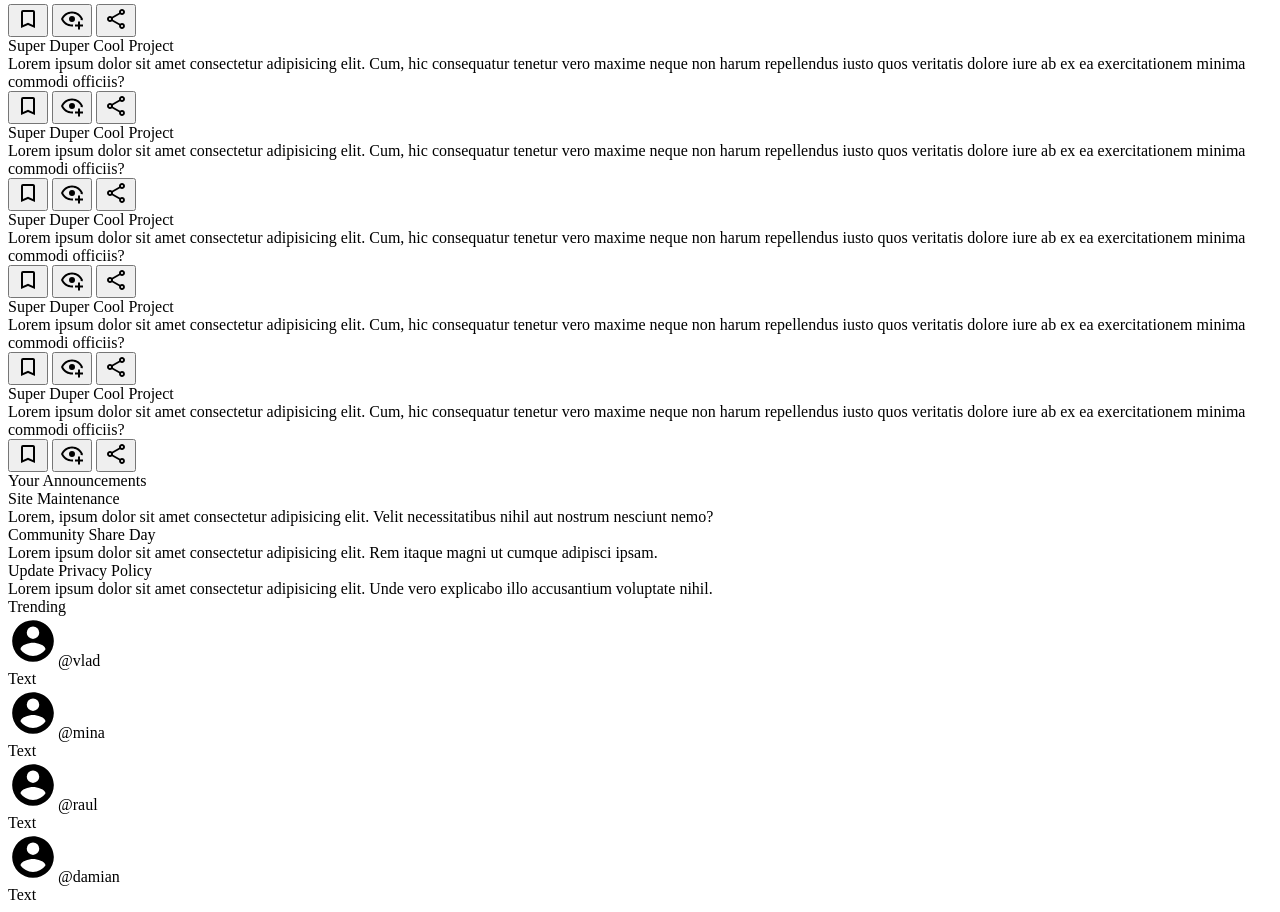
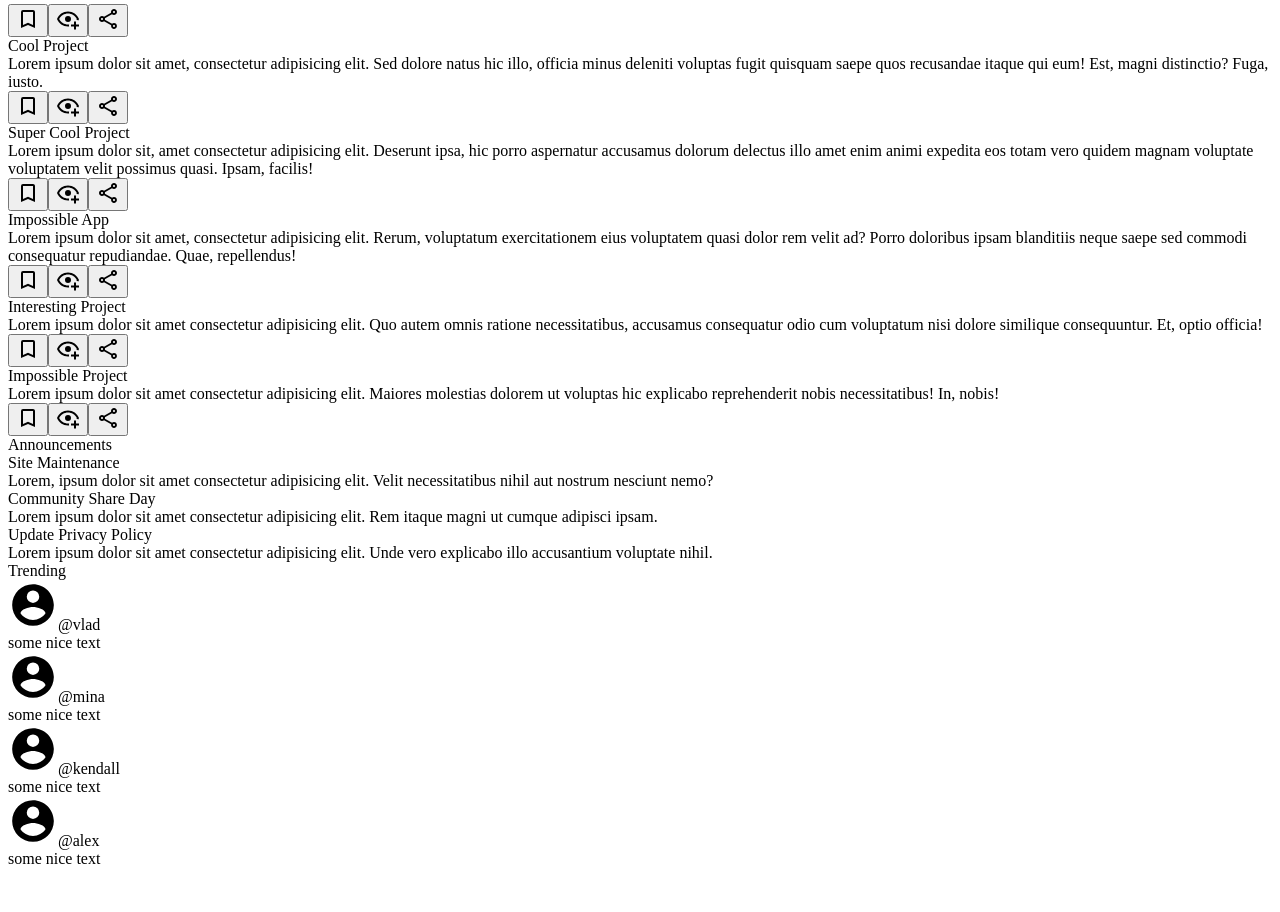
Before and after one commit to RzvHgn/admin-page, a plain HTML site: page index.html in a window 1280 px wide. Shown: the part 647-1559 px from the top of the page. After the commit the page ends 1523 px from the top, so only its background shows below. Drawn offline with Linux system fonts and the light colour scheme.

Commit message:
Clean up of html code.

```diff
--- a/index.html
+++ b/index.html
@@ -3,8 +3,8 @@
 <head>
     <meta charset="UTF-8">
     <meta name="viewport" content="width=device-width, initial-scale=1.0">
+    <link ref="stylesheet" href="style.css">
     <title>Admin Dashboard</title>
-    <link ref="stylesheet" href="style.css">
 </head>
 <body>
     <nav>
@@ -61,112 +61,98 @@
               </div>
               <div>
                 <button class="project-icons">
-                        <img src="assets/bookmark-outline.svg" alt="" />
-                    </button>
-                    <button class="project-icons">
-                        <img src="assets/eye-plus-outline.svg" alt="" />
-                    </button>
-                    <button class="project-icons">
+                  <img src="assets/bookmark-outline.svg" alt="" /></button
+                ><button class="project-icons">
+                  <img src="assets/eye-plus-outline.svg" alt="" /></button
+                ><button class="project-icons">
                   <img src="assets/share-variant-outline.svg" alt="" />
                 </button>
               </div>
             </div>
             <div class="project">
               <div>
-                    Super Duper Cool Project <br />
-                    Lorem ipsum dolor sit amet consectetur adipisicing elit. Cum, hic
-                    consequatur tenetur vero maxime neque non harum repellendus iusto
-                    quos veritatis dolore iure ab ex ea exercitationem minima commodi
-                    officiis?
+                Cool Project <br />
+                Lorem ipsum dolor sit amet, consectetur adipisicing elit. Sed
+                dolore natus hic illo, officia minus deleniti voluptas fugit
+                quisquam saepe quos recusandae itaque qui eum! Est, magni
+                distinctio? Fuga, iusto.
               </div>
               <div>
                 <button class="project-icons">
-                        <img src="assets/bookmark-outline.svg" alt="" />
-                    </button>
-                    <button class="project-icons">
-                        <img src="assets/eye-plus-outline.svg" alt="" />
-                    </button>
-                    <button class="project-icons">
+                  <img src="assets/bookmark-outline.svg" alt="" /></button
+                ><button class="project-icons">
+                  <img src="assets/eye-plus-outline.svg" alt="" /></button
+                ><button class="project-icons">
                   <img src="assets/share-variant-outline.svg" alt="" />
                 </button>
               </div>
             </div>
             <div class="project">
               <div>
-                    Super Duper Cool Project <br />
-                    Lorem ipsum dolor sit amet consectetur adipisicing elit. Cum, hic
-                    consequatur tenetur vero maxime neque non harum repellendus iusto
-                    quos veritatis dolore iure ab ex ea exercitationem minima commodi
-                    officiis?
+                Super Cool Project <br />
+                Lorem ipsum dolor sit, amet consectetur adipisicing elit. Deserunt
+                ipsa, hic porro aspernatur accusamus dolorum delectus illo amet
+                enim animi expedita eos totam vero quidem magnam voluptate
+                voluptatem velit possimus quasi. Ipsam, facilis!
               </div>
               <div>
                 <button class="project-icons">
-                        <img src="assets/bookmark-outline.svg" alt="" />
-                    </button>
-                    <button class="project-icons">
-                        <img src="assets/eye-plus-outline.svg" alt="" />
-                    </button>
-                    <button class="project-icons">
+                  <img src="assets/bookmark-outline.svg" alt="" /></button
+                ><button class="project-icons">
+                  <img src="assets/eye-plus-outline.svg" alt="" /></button
+                ><button class="project-icons">
                   <img src="assets/share-variant-outline.svg" alt="" />
                 </button>
               </div>
             </div>
             <div class="project">
               <div>
-                    Super Duper Cool Project <br />
-                    Lorem ipsum dolor sit amet consectetur adipisicing elit. Cum, hic
-                    consequatur tenetur vero maxime neque non harum repellendus iusto
-                    quos veritatis dolore iure ab ex ea exercitationem minima commodi
-                    officiis?
+                Impossible App <br />
+                Lorem ipsum dolor sit amet, consectetur adipisicing elit. Rerum,
+                voluptatum exercitationem eius voluptatem quasi dolor rem velit
+                ad? Porro doloribus ipsam blanditiis neque saepe sed commodi
+                consequatur repudiandae. Quae, repellendus!
               </div>
               <div>
                 <button class="project-icons">
-                        <img src="assets/bookmark-outline.svg" alt="" />
-                    </button>
-                    <button class="project-icons">
-                        <img src="assets/eye-plus-outline.svg" alt="" />
-                    </button>
-                    <button class="project-icons">
+                  <img src="assets/bookmark-outline.svg" alt="" /></button
+                ><button class="project-icons">
+                  <img src="assets/eye-plus-outline.svg" alt="" /></button
+                ><button class="project-icons">
                   <img src="assets/share-variant-outline.svg" alt="" />
                 </button>
               </div>
             </div>
             <div class="project">
               <div>
-                    Super Duper Cool Project <br />
-                    Lorem ipsum dolor sit amet consectetur adipisicing elit. Cum, hic
-                    consequatur tenetur vero maxime neque non harum repellendus iusto
-                    quos veritatis dolore iure ab ex ea exercitationem minima commodi
-                    officiis?
+                Interesting Project <br />
+                Lorem ipsum dolor sit amet consectetur adipisicing elit. Quo autem
+                omnis ratione necessitatibus, accusamus consequatur odio cum
+                voluptatum nisi dolore similique consequuntur. Et, optio officia!
               </div>
               <div>
                 <button class="project-icons">
-                        <img src="assets/bookmark-outline.svg" alt="" />
-                    </button>
-                    <button class="project-icons">
-                        <img src="assets/eye-plus-outline.svg" alt="" />
-                    </button>
-                    <button class="project-icons">
+                  <img src="assets/bookmark-outline.svg" alt="" /></button
+                ><button class="project-icons">
+                  <img src="assets/eye-plus-outline.svg" alt="" /></button
+                ><button class="project-icons">
                   <img src="assets/share-variant-outline.svg" alt="" />
                 </button>
               </div>
             </div>
             <div class="project">
               <div>
-                    Super Duper Cool Project <br />
-                    Lorem ipsum dolor sit amet consectetur adipisicing elit. Cum, hic
-                    consequatur tenetur vero maxime neque non harum repellendus iusto
-                    quos veritatis dolore iure ab ex ea exercitationem minima commodi
-                    officiis?
+                Impossible Project <br />
+                Lorem ipsum dolor sit amet consectetur adipisicing elit. Maiores
+                molestias dolorem ut voluptas hic explicabo reprehenderit nobis
+                necessitatibus! In, nobis!
               </div>
               <div>
                 <button class="project-icons">
-                        <img src="assets/bookmark-outline.svg" alt="" />
-                    </button>
-                    <button class="project-icons">
-                        <img src="assets/eye-plus-outline.svg" alt="" />
-                    </button>
-                    <button class="project-icons">
+                  <img src="assets/bookmark-outline.svg" alt="" /></button
+                ><button class="project-icons">
+                  <img src="assets/eye-plus-outline.svg" alt="" /></button
+                ><button class="project-icons">
                   <img src="assets/share-variant-outline.svg" alt="" />
                 </button>
               </div>
@@ -174,7 +160,7 @@
           </article>
     </div>
     <div class="announcement">
-        <div class="head">Your Announcements</div>
+        <div class="head">Announcements</div>
         <article>
             <div class="1">
                 Site Maintenance <br />
@@ -197,20 +183,20 @@
             <div class="head">Trending</div>
             <article>
                 <div class="trending-user">
-                <img src="assets/profile-small.svg" alt="" />@vlad<br />
-                Text
+                  <img src="assets/profile-small.svg" alt="" />@vlad <br />
+                  some nice text
                 </div>
                 <div class="trending-user">
-                <img src="assets/profile-small.svg" alt="" />@mina<br />
-                Text
+                  <img src="assets/profile-small.svg" alt="" />@mina <br />
+                  some nice text
                 </div>
                 <div class="trending-user">
-                <img src="assets/profile-small.svg" alt="" />@raul<br />
-                Text
+                  <img src="assets/profile-small.svg" alt="" />@kendall <br />
+                  some nice text
                 </div>
                 <div class="trending-user">
-                <img src="assets/profile-small.svg" alt="" />@damian<br />
-                Text
+                  <img src="assets/profile-small.svg" alt="" />@alex <br />
+                  some nice text
                 </div>
             </article>
         </div>
--- a/style.css
+++ b/style.css
@@ -123,3 +123,59 @@ nav {
     gap: 10px;
     padding-left: 5px;
 }
+ul {
+    padding: 10px;
+}
+
+ul > li {
+    padding: 10px 0;
+    list-style: none;
+    font-size: 20px;
+    display: grid;
+    grid-auto-flow: column;
+    gap: 20px;
+    justify-content: start;
+    align-items: center;
+}
+
+main {
+    background-color: #efeff5;
+    display: grid;
+    grid-template-columns: 1fr 1fr 0.8fr;
+    grid-template-rows: 1fr 1fr;
+    gap: 20px;
+    padding: 40px 25px;
+}
+
+.project-container {
+    grid-area: 1/1/3/3;
+    display: flex;
+    flex-direction: column;
+    justify-content: start;
+    align-items: flex-start;
+}
+.project-container article {
+    flex: 1;
+    background-color: #efeff5;
+    display: grid;
+    grid-template-columns: 1fr 1fr;
+    padding-top: 0;
+    padding-bottom: 0;
+    gap:20px;
+}
+.priject-container .project {
+    padding: 20px;
+    background: white;
+    border-left: 10px solid orange;
+    border-radius: 10px;
+    display: grid;
+}
+.project-container .head {
+    padding-left: 20px;
+}
+.project > div:last-of-type {
+    display: grid;
+    grid-auto-flow: column;
+    place-content: end;
+    gap: 10px;
+}
```
Lines whose indentation alone changed are shown as unchanged.
